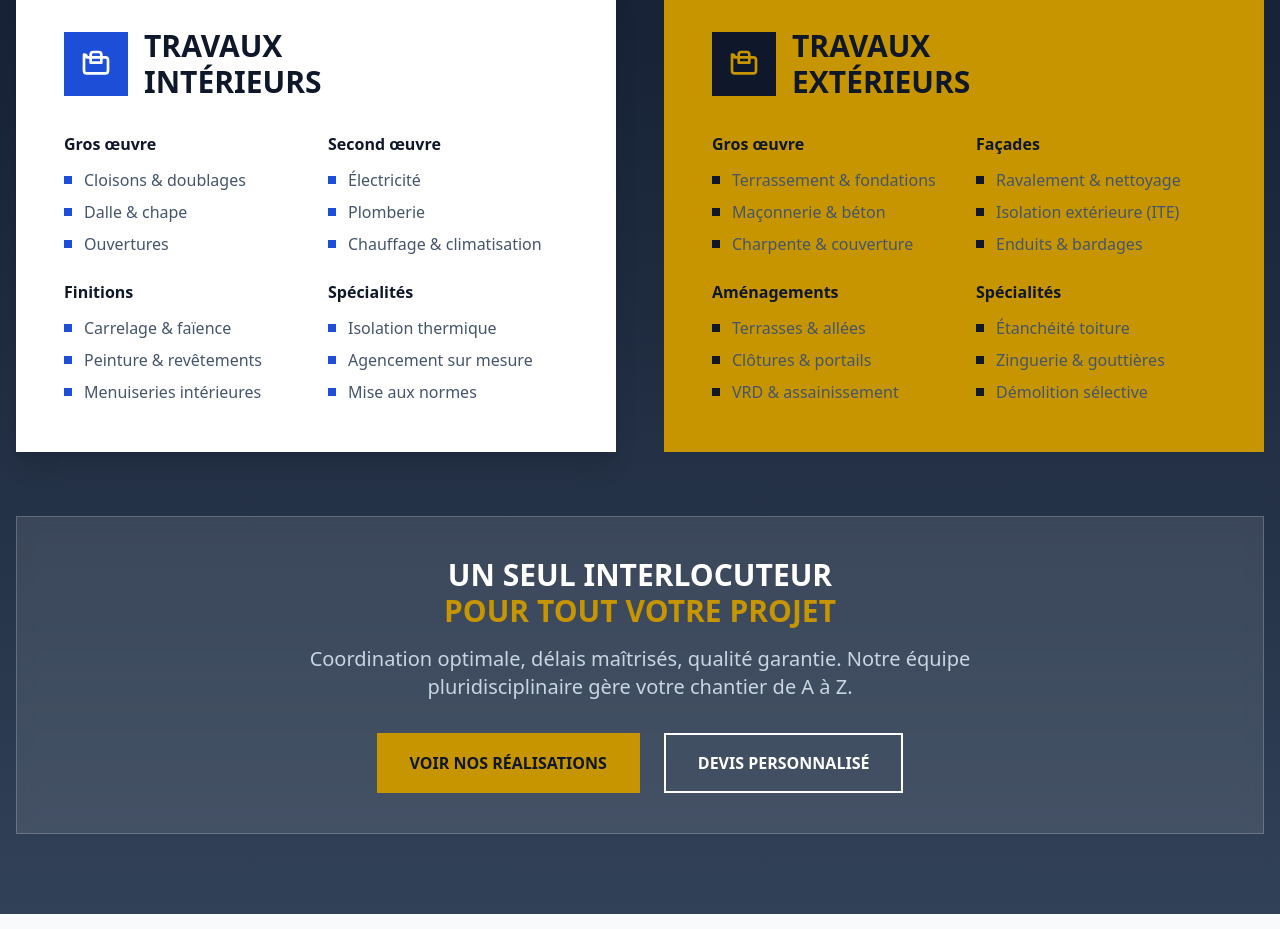
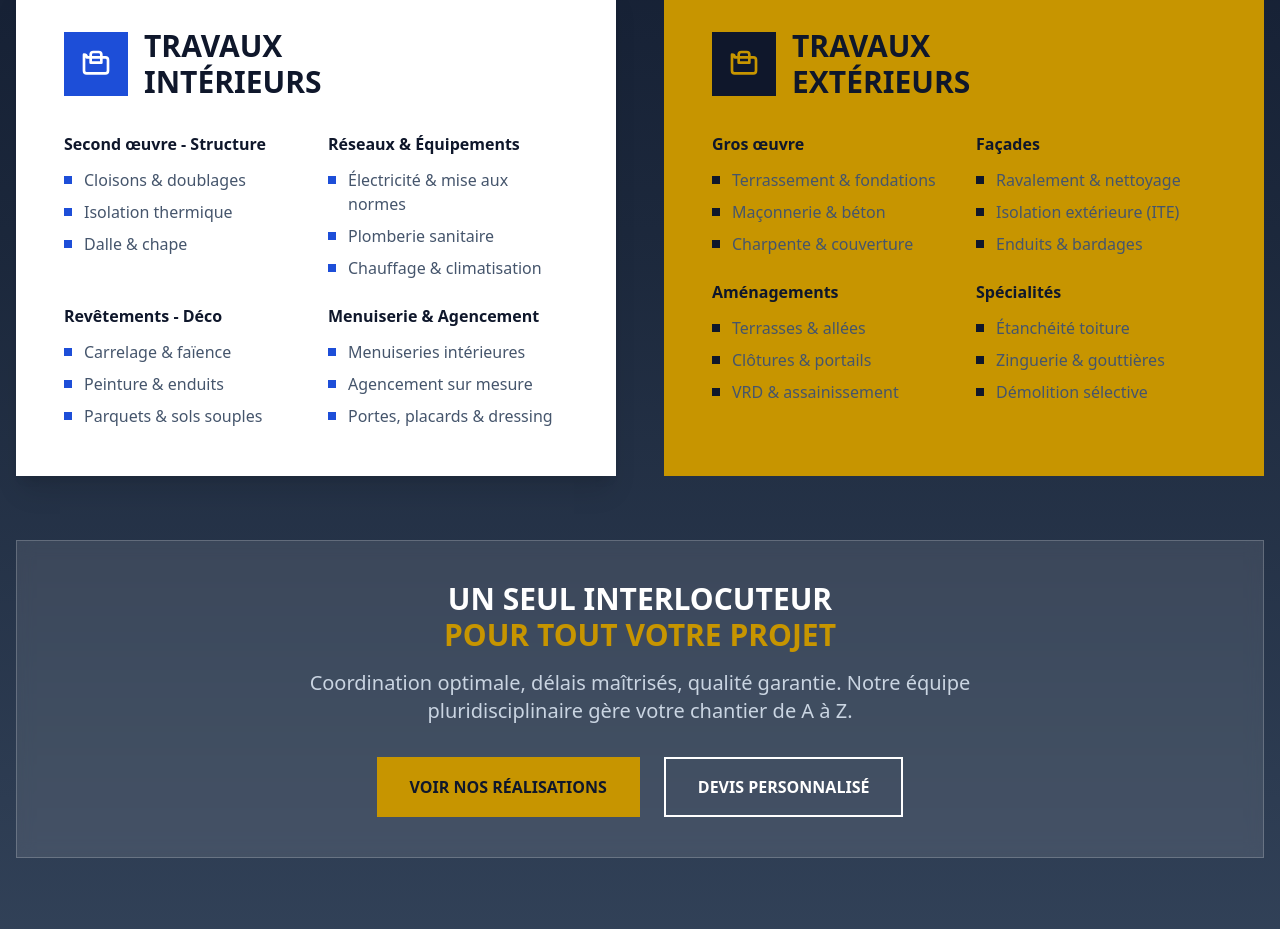
Before and after one commit to mariosrb/btp, a React (Vite) app: page / in a window 1280 px wide. Shown: the part 1280-2209 px from the top of the page. Built offline with nearby package versions, Linux system fonts and the light colour scheme.

Commit message:
refactor: Update expertise categories and items for clarity and relevance, enhancing the structure and organization of the expertise section.

```diff
--- a/src/data/home/expertise.js
+++ b/src/data/home/expertise.js
@@ -1,19 +1,19 @@
 export const interiorExpertise = [
   {
-    title: 'Gros œuvre',
-    items: ['Cloisons & doublages', 'Dalle & chape', 'Ouvertures'],
+    title: 'Second œuvre - Structure',
+    items: ['Cloisons & doublages', 'Isolation thermique', 'Dalle & chape'],
   },
   {
-    title: 'Second œuvre',
-    items: ['Électricité', 'Plomberie', 'Chauffage & climatisation'],
+    title: 'Réseaux & Équipements',
+    items: ['Électricité & mise aux normes', 'Plomberie sanitaire', 'Chauffage & climatisation'],
   },
   {
-    title: 'Finitions',
-    items: ['Carrelage & faïence', 'Peinture & revêtements', 'Menuiseries intérieures'],
+    title: 'Revêtements - Déco',
+    items: ['Carrelage & faïence', 'Peinture & enduits', 'Parquets & sols souples'],
   },
   {
-    title: 'Spécialités',
-    items: ['Isolation thermique', 'Agencement sur mesure', 'Mise aux normes'],
+    title: 'Menuiserie & Agencement',
+    items: ['Menuiseries intérieures', 'Agencement sur mesure', 'Portes, placards & dressing'],
   },
 ];
 
```
